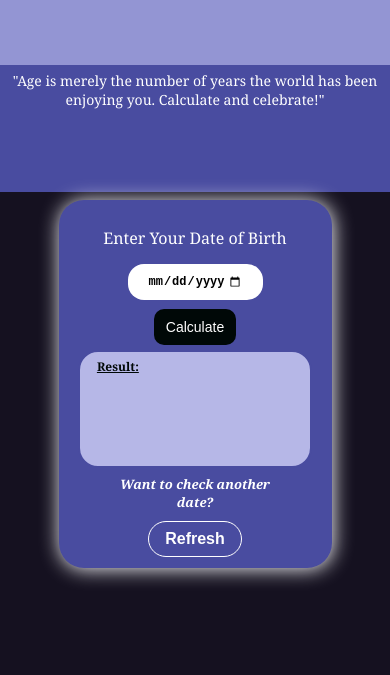
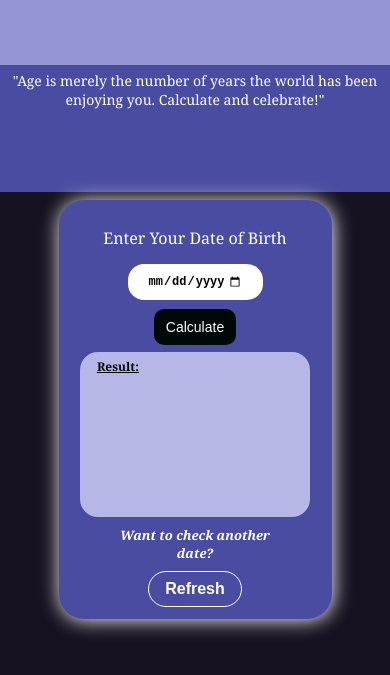
Before and after one commit to NimraRasheed37/age-calculator, a plain HTML site: page index.html in a window 390 px wide. Shown: the part 53-728 px from the top of the page. Drawn offline with Linux system fonts and the light colour scheme.

Commit message:
Update style.css

```diff
--- a/style.css
+++ b/style.css
@@ -153,7 +153,7 @@ h4{
     }
     #age-result{
     width: 90%;
-    height: 14vh;
+    height: 20vh;
     }
 
 }
```
